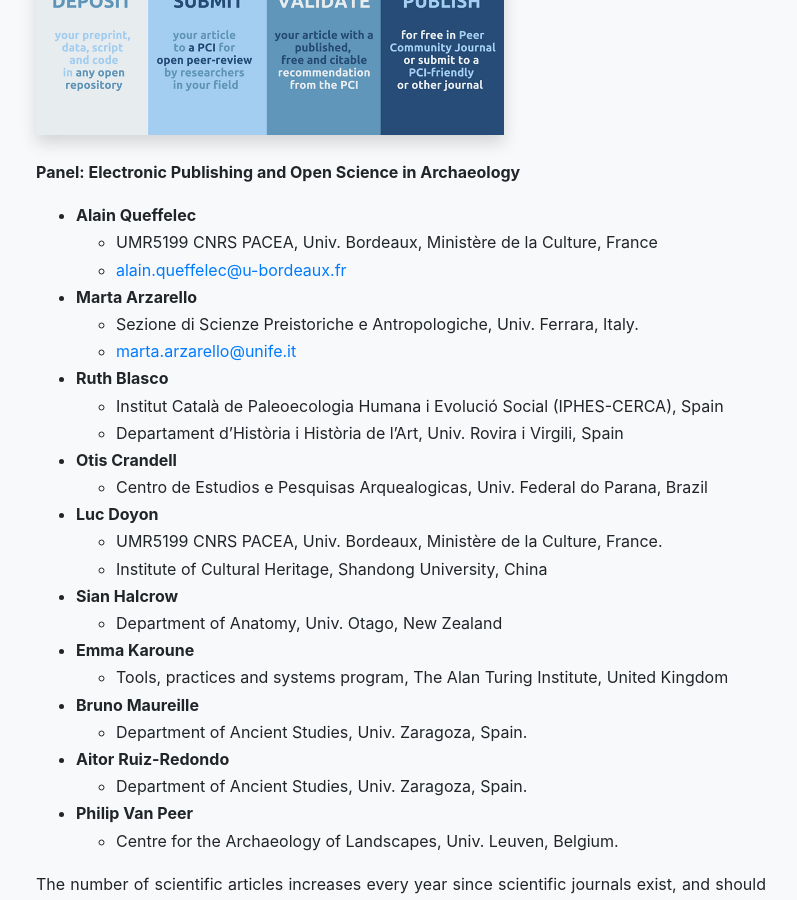
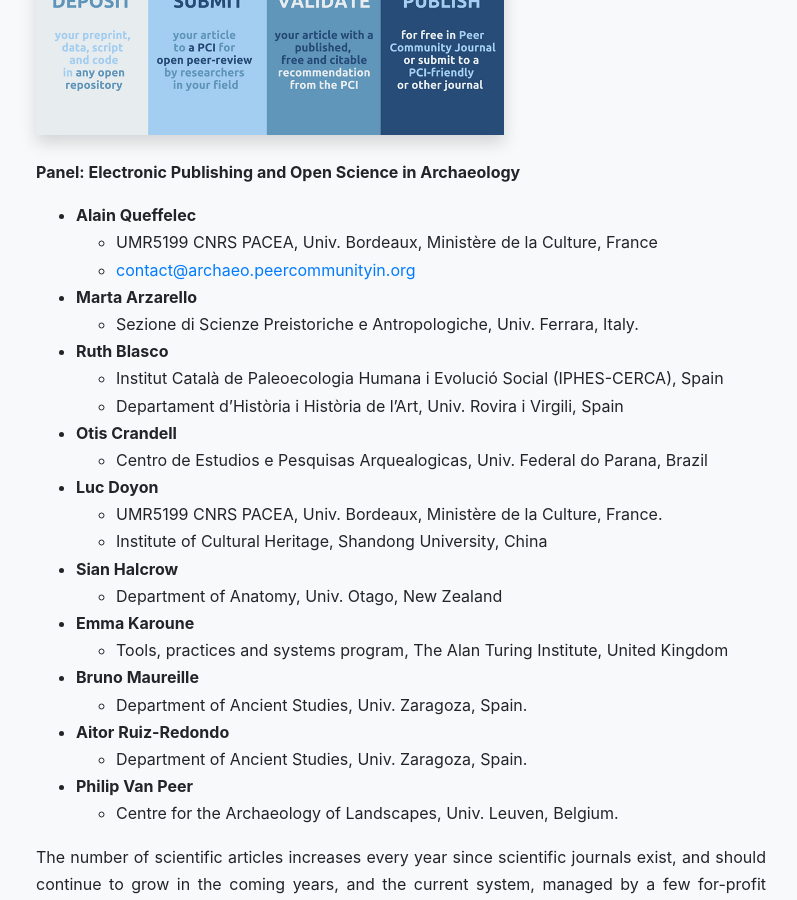
Before and after one commit to archeofoss/archeofoss, a Jekyll site: the page built from 2022/abstracts/oa-e-publishing/queffelec-et-alii.md, in a window 1280 px wide and 900 px high, scrolled down 656 px. Shown: the whole window, without its empty margins (239-1036 px from the left). Built offline with Jekyll 4.4.1, drawn with Linux system fonts in a browser that asks for light colours; nearby versions of some CDN libraries.

Commit message:
Updated contact

```diff
--- a/2022/abstracts/oa-e-publishing/queffelec-et-alii.md
+++ b/2022/abstracts/oa-e-publishing/queffelec-et-alii.md
@@ -30,10 +30,9 @@ auths:
 
 - **Alain Queffelec**
   - UMR5199 CNRS PACEA, Univ. Bordeaux, Ministère de la Culture, France
-  - [alain.queffelec@u-bordeaux.fr](mailto:alain.queffelec@u-bordeaux.fr)
+  - [contact@archaeo.peercommunityin.org](contact@archaeo.peercommunityin.org)
 - **Marta Arzarello**
   - Sezione di Scienze Preistoriche e Antropologiche, Univ. Ferrara, Italy.
-  - [marta.arzarello@unife.it](mailto:marta.arzarello@unife.it)
 - **Ruth Blasco**
   - Institut Català de Paleoecologia Humana i Evolució Social (IPHES-CERCA), Spain
   - Departament d’Història i Història de l’Art, Univ. Rovira i Virgili, Spain
```
